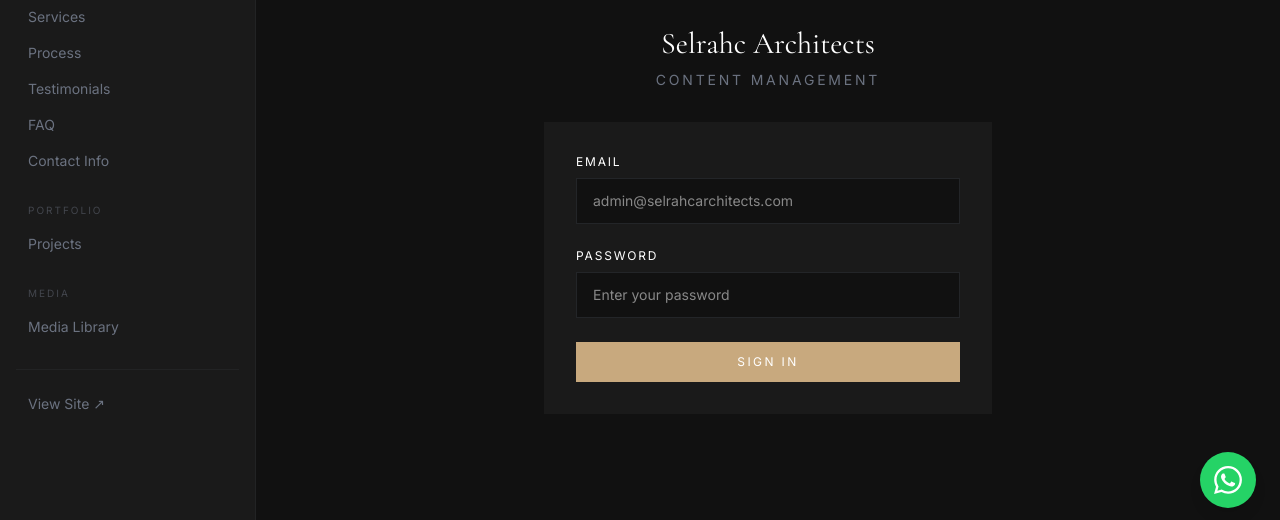
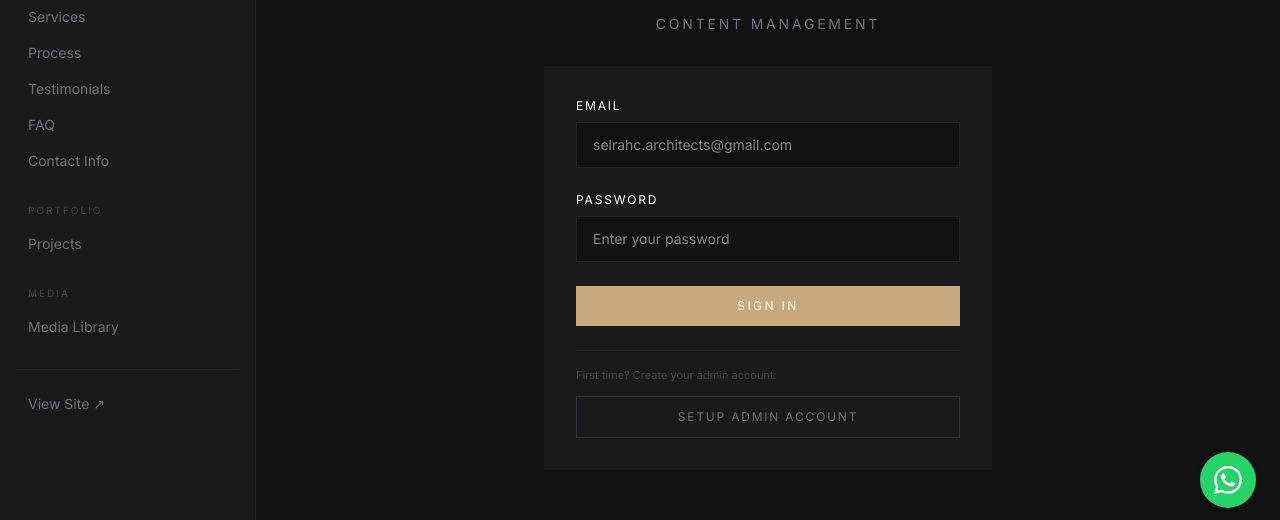
Before and after one commit to malikstopher-dev/selrahc-nemotron, a Next.js app: page /admin/login in a window 1280 px wide. Shown: the part 268-788 px from the top of the page. Built offline with nearby package versions, Linux system fonts and the light colour scheme; no server answers; the database is empty.

Commit message:
feat: add admin account setup to login page, update seed to support user creation

```diff
--- a/src/app/admin/login/page.tsx
+++ b/src/app/admin/login/page.tsx
@@ -8,6 +8,7 @@ export default function AdminLogin() {
   const [password, setPassword] = useState('');
   const [error, setError] = useState('');
   const [loading, setLoading] = useState(false);
+  const [setupMsg, setSetupMsg] = useState('');
   const router = useRouter();
 
   const handleSubmit = async (e: React.FormEvent) => {
@@ -38,6 +39,36 @@ export default function AdminLogin() {
     }
   };
 
+  const handleSetup = async () => {
+    if (!email || !password) {
+      setError('Enter email and password first, then click Setup Admin.');
+      return;
+    }
+    setError('');
+    setSetupMsg('Creating admin account...');
+
+    try {
+      const res = await fetch('/api/admin/setup', {
+        method: 'POST',
+        headers: { 'Content-Type': 'application/json' },
+        body: JSON.stringify({ email, password }),
+      });
+
+      const data = await res.json();
+
+      if (!res.ok) {
+        setError(data.error || 'Setup failed');
+        setSetupMsg('');
+        return;
+      }
+
+      setSetupMsg(data.message || 'Account ready! You can now sign in.');
+    } catch {
+      setError('Setup request failed.');
+      setSetupMsg('');
+    }
+  };
+
   return (
     <div className="min-h-screen bg-arch-black flex items-center justify-center p-4">
       <div className="w-full max-w-md">
@@ -55,7 +86,7 @@ export default function AdminLogin() {
               onChange={(e) => setEmail(e.target.value)}
               required
               className="w-full bg-arch-black text-white px-4 py-3 border border-arch-gray/20 focus:border-arch-bronze outline-none transition-colors text-sm"
-              placeholder="admin@selrahcarchitects.com"
+              placeholder="selrahc.architects@gmail.com"
             />
           </div>
 
@@ -75,6 +106,10 @@ export default function AdminLogin() {
             <p className="text-red-400 text-sm">{error}</p>
           )}
 
+          {setupMsg && (
+            <p className="text-green-400 text-sm">{setupMsg}</p>
+          )}
+
           <button
             type="submit"
             disabled={loading}
@@ -82,6 +117,17 @@ export default function AdminLogin() {
           >
             {loading ? 'Signing in...' : 'Sign In'}
           </button>
+
+          <div className="border-t border-arch-gray/10 pt-4">
+            <p className="text-arch-gray/50 text-[11px] mb-3">First time? Create your admin account:</p>
+            <button
+              type="button"
+              onClick={handleSetup}
+              className="w-full border border-arch-gray/30 text-arch-gray text-xs uppercase tracking-[0.15em] py-3 hover:border-arch-bronze hover:text-arch-bronze transition-colors"
+            >
+              Setup Admin Account
+            </button>
+          </div>
         </form>
       </div>
     </div>
--- a/src/app/api/admin/seed/route.ts
+++ b/src/app/api/admin/seed/route.ts
@@ -1,8 +1,25 @@
 import { NextResponse } from 'next/server';
 import { seedCmsContent } from '@/lib/seed';
+import { createServiceClient } from '@/lib/supabase/service';
 
-export async function POST() {
+export async function POST(request: Request) {
   try {
+    const body = await request.json().catch(() => ({}));
+    const { email, password } = body;
+
+    // Create or update admin user if credentials provided
+    if (email && password) {
+      const supabase = createServiceClient();
+      const { data: existing } = await supabase.auth.admin.listUsers();
+      const adminUser = existing?.users?.find((u: { email: string }) => u.email === email);
+
+      if (adminUser) {
+        await supabase.auth.admin.updateUserById(adminUser.id, { password });
+      } else {
+        await supabase.auth.admin.createUser({ email, password, email_confirm: true });
+      }
+    }
+
     await seedCmsContent();
     return NextResponse.json({ success: true, message: 'CMS content seeded successfully' });
   } catch (error) {
--- /dev/null
+++ b/src/app/api/admin/setup/route.ts
@@ -0,0 +1,43 @@
+import { createServiceClient } from '@/lib/supabase/service';
+import { NextResponse } from 'next/server';
+
+export async function POST(request: Request) {
+  try {
+    const { email, password } = await request.json();
+
+    if (!email || !password) {
+      return NextResponse.json({ error: 'Email and password are required' }, { status: 400 });
+    }
+
+    const supabase = createServiceClient();
+
+    // Use admin API to create or update user
+    const { data: existing } = await supabase.auth.admin.listUsers();
+
+    const adminUser = existing?.users?.find(u => u.email === email);
+
+    if (adminUser) {
+      // Update existing user's password
+      const { error } = await supabase.auth.admin.updateUserById(adminUser.id, { password });
+      if (error) {
+        return NextResponse.json({ error: error.message }, { status: 500 });
+      }
+      return NextResponse.json({ success: true, message: 'Admin password updated' });
+    }
+
+    // Create new user
+    const { error } = await supabase.auth.admin.createUser({
+      email,
+      password,
+      email_confirm: true,
+    });
+
+    if (error) {
+      return NextResponse.json({ error: error.message }, { status: 500 });
+    }
+
+    return NextResponse.json({ success: true, message: 'Admin user created' });
+  } catch (err) {
+    return NextResponse.json({ error: err instanceof Error ? err.message : 'Setup failed' }, { status: 500 });
+  }
+}
```
